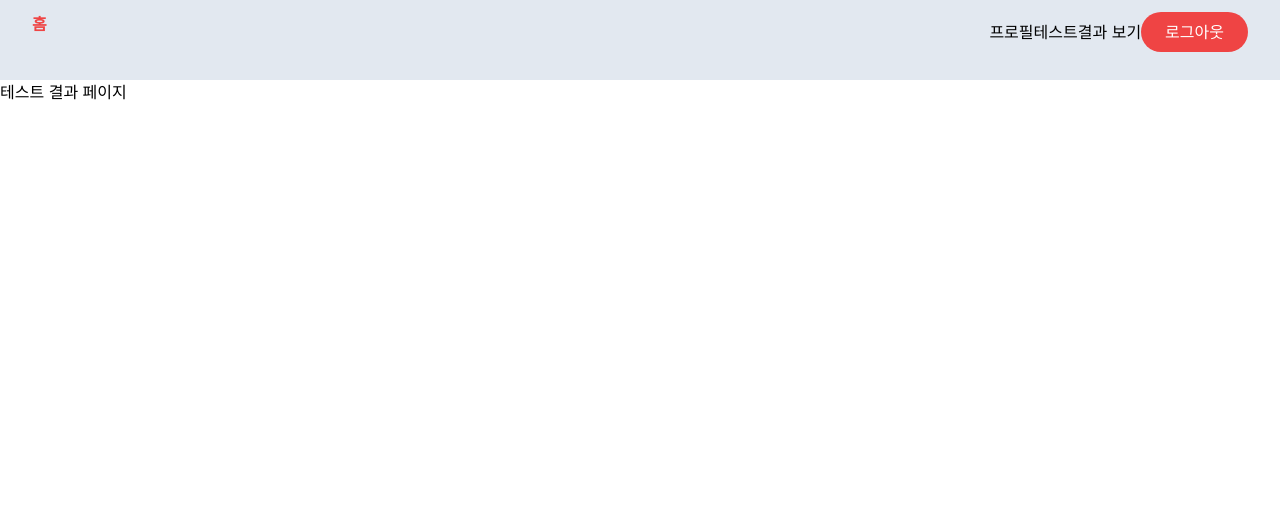
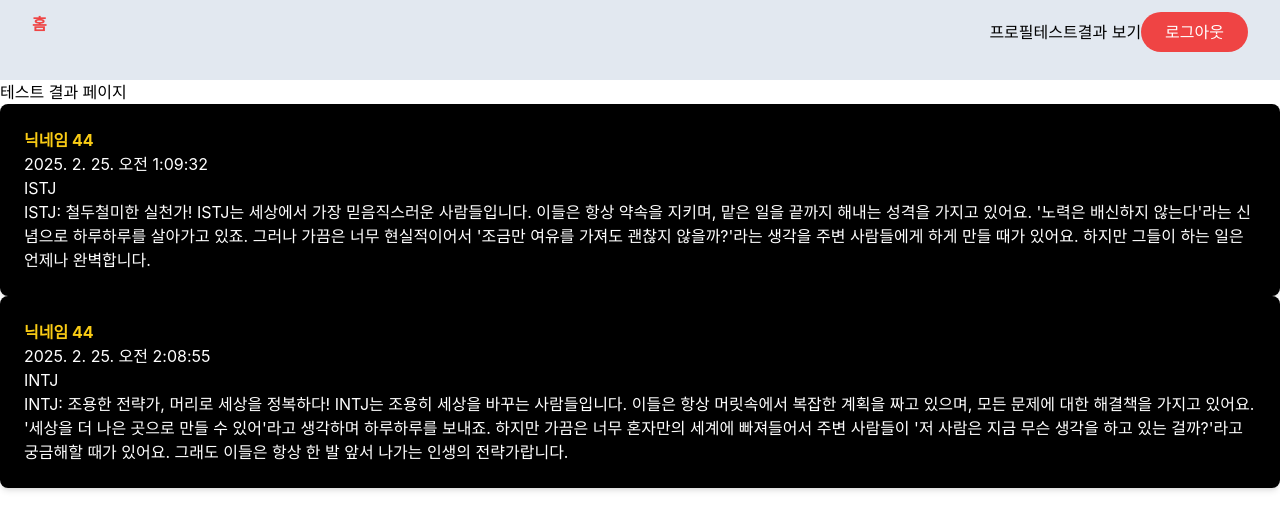
Before and after one commit to pnh135/my-mbti-test, a React (Vite) app: page /results in a window 1280 px wide. Shown: the top 530 px of the page. Built offline with nearby package versions, Linux system fonts and the light colour scheme; data requests are answered from the project's data file; sample sign-in values are in the browser's storage.

Commit message:
Feat: TestResultItem 렌더링

```diff
--- a/db.json
+++ b/db.json
@@ -1,9 +1,19 @@
 {
   "testResults": [
     {
-      "id": "b5a3",
-      "mbtiResult": "ESFJ",
-      "date": "2025. 2. 24. 오후 8:32:31",
+      "id": "6b75",
+      "mbtiResult": "ISTJ",
+      "date": "2025. 2. 25. 오전 1:09:32",
+      "isOwer": "user123456",
+      "nickname": "닉네임 44",
+      "visibility": true
+    },
+    {
+      "id": "b17f",
+      "mbtiResult": "INTJ",
+      "date": "2025. 2. 25. 오전 2:08:55",
+      "isOwer": "user123456",
+      "nickname": "닉네임 44",
       "visibility": true
     }
   ]
--- a/src/components/AuthForm.jsx
+++ b/src/components/AuthForm.jsx
@@ -1,4 +1,4 @@
-import React, { useState } from "react";
+import { useState } from "react";
 import { Link } from "react-router-dom";
 
 // 회원가입인지 로그인인지 구분하기 위해 mode 를 props 로 받습니다.
--- a/src/components/TestResultItem.jsx
+++ b/src/components/TestResultItem.jsx
@@ -2,33 +2,38 @@
 import { AuthContext } from "../context/AuthProvider";
 import {
   deleteTestResult,
-  getTestResults,
   updataTestResultVisibility,
 } from "../api/testResults";
 import { mbtiDescriptions } from "../utils/mbtiCalculator";
 
-const TestResultItem = () => {
+const TestResultItem = ({ item }) => {
   const { user } = useContext(AuthContext);
-
-  getTestResults.filter(user);
 
   return (
     <>
-      <div>
-        <div>{testResults.nickname}</div>
-        <div>{testResults.date}</div>
-        <div>{testResults.mbtiResult}</div>
-        <div>
-          {mbtiDescriptions[testResults] ||
+      <div className="bg-black rounded-lg shadow-md p-6 hover:shadow-lg transition-shadow relative">
+        <div className="text-yellow-400 font-bold">{item.nickname}</div>
+        <div className="text-white">{item.date}</div>
+        <div className="text-white"> {item.mbtiResult}</div>
+        <div className="text-white">
+          {mbtiDescriptions[item.mbtiResult] ||
             "해당 성격 유형에 대한 설명이 없습니다."}
         </div>
 
-        {isOwer === user.id ? (
+        {item.isOwer === user?.id ? (
           <div>
-            <button onClick={() => updataTestResultVisibility()}>
+            <button
+              className="bg-blue-400"
+              onClick={() => updataTestResultVisibility()}
+            >
               비공개로 전환
             </button>
-            <button onClick={() => deleteTestResult()}>삭제</button>
+            <button
+              className="bg-red-300"
+              onClick={(id) => deleteTestResult(id)}
+            >
+              삭제
+            </button>
           </div>
         ) : null}
       </div>
--- a/src/pages/Test.jsx
+++ b/src/pages/Test.jsx
@@ -19,7 +19,8 @@
     await createTestResults({
       mbtiResult,
       date: new Date().toLocaleString(),
-      isOwer: user.id,
+      isOwer: user?.id,
+      nickname: user?.nickname,
       visibility: true,
     });
   };
--- a/src/pages/TestResult.jsx
+++ b/src/pages/TestResult.jsx
@@ -1,10 +1,28 @@
-import TestResultList from "../components/TestResultList";
+import { useEffect, useState } from "react";
+import { getTestResults } from "../api/testResults";
+import TestResultItem from "../components/TestResultItem";
 
 const TestResult = () => {
+  const [testResults, setTestResults] = useState([]);
+
+  useEffect(() => {
+    const fetchTestResult = async () => {
+      try {
+        const res = await getTestResults();
+        setTestResults(res);
+      } catch (error) {
+        console.error(error);
+      }
+    };
+    fetchTestResult();
+  }, []);
+
   return (
     <div>
       <h1>테스트 결과 페이지</h1>
-      <TestResultList />
+      {testResults.map((item) => {
+        return <TestResultItem key={item.id} item={item} />;
+      })}
     </div>
   );
 };
```
